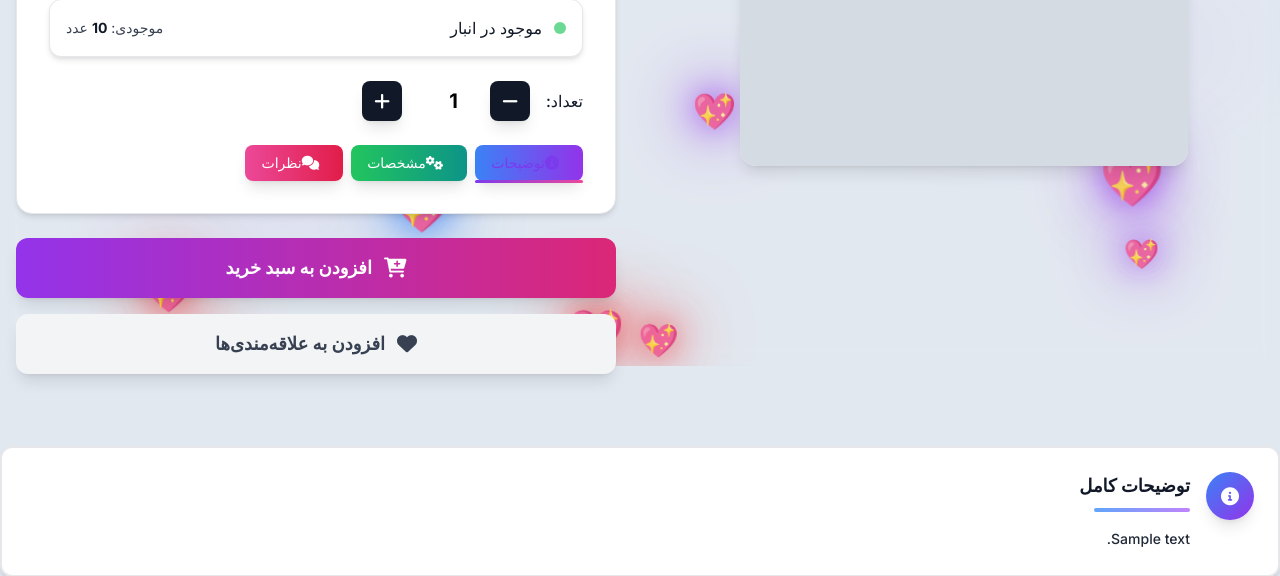
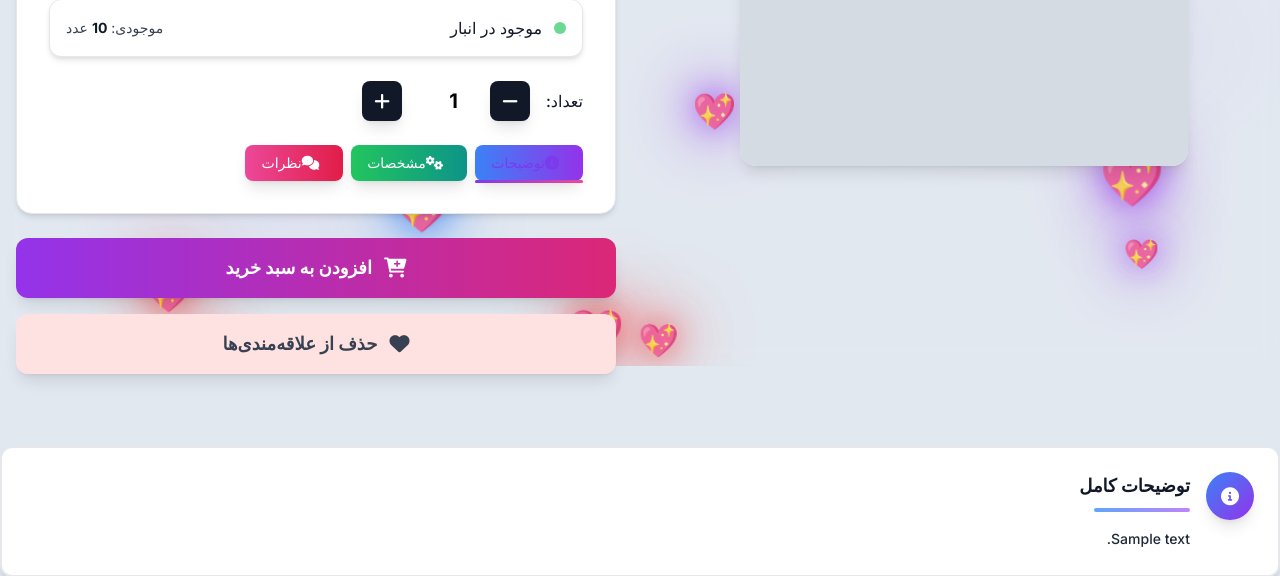
Before and after one commit to AbolfazlMohammady/online_shop, a Django app: page /shop/product/sample/ in a window 1280 px wide. Shown: the part 434-1010 px from the top of the page. Run offline with Django 5.2, Linux system fonts and the light colour scheme; a user stored in the database is signed in; tables that the repository leaves empty hold one stand-in row (values such as "Sample post"); grey boxes marked "Sample" are stand-in pictures; some libraries are stand-ins or nearby versions.

Commit message:
علاقه مندپی تمام

```diff
--- a/shop/templates/shop/product_detail.html
+++ b/shop/templates/shop/product_detail.html
@@ -216,9 +216,11 @@
                      </button>
 
                       <button id="btn-add-to-wishlist"
-                             class="w-full bg-gray-100 hover:bg-gray-200 dark:bg-gray-700 dark:hover:bg-gray-600 text-gray-700 dark:text-gray-300 py-4 rounded-xl font-bold text-lg transition-all duration-300 transform hover:scale-105 flex items-center justify-center gap-3 shadow-lg hover:shadow-xl">
-                         <i class="fas fa-heart text-xl"></i>
-                         افزودن به علاقه‌مندی‌ها
+                             class="w-full {% if is_in_wishlist %}bg-red-100 hover:bg-red-200 dark:bg-red-700 dark:hover:bg-red-600{% else %}bg-gray-100 hover:bg-gray-200 dark:bg-gray-700 dark:hover:bg-gray-600{% endif %} text-gray-700 dark:text-gray-300 py-4 rounded-xl font-bold text-lg transition-all duration-300 transform hover:scale-105 flex items-center justify-center gap-3 shadow-lg hover:shadow-xl"
+                             data-product-id="{{ product.id }}"
+                             onclick="toggleWishlistDetail('{{ product.id }}', this)">
+                         <i class="{% if is_in_wishlist %}fas{% else %}far{% endif %} fa-heart text-xl"></i>
+                         {% if is_in_wishlist %}حذف از علاقه‌مندی‌ها{% else %}افزودن به علاقه‌مندی‌ها{% endif %}
                      </button>
                  </div>
              </div>
@@ -540,5 +542,50 @@
 
 <!-- All page-specific scripts and styles were moved to static files -->
 
+{% block extra_js %}
+<script>
+async function postJson(url, data) {
+  const resp = await fetch(url, {
+    method: 'POST',
+    headers: { 'X-Requested-With': 'XMLHttpRequest', 'Content-Type': 'application/x-www-form-urlencoded', 'X-CSRFToken': getCsrfToken() },
+    body: new URLSearchParams(data)
+  });
+  return resp.json();
+}
+
+function getCsrfToken() {
+  const match = document.cookie.match(/(?:^|; )csrftoken=([^;]+)/);
+  return match ? decodeURIComponent(match[1]) : '';
+}
+
+async function toggleWishlistDetail(productId, btn) {
+  try {
+    btn.disabled = true;
+    const res = await postJson('{% url "shop:toggle_wishlist" %}', { product_id: productId });
+    const icon = btn.querySelector('i');
+    const buttonText = btn.textContent.trim();
+
+    if (res.added) {
+      icon.classList.remove('far');
+      icon.classList.add('fas');
+      btn.classList.remove('bg-gray-100', 'hover:bg-gray-200', 'dark:bg-gray-700', 'dark:hover:bg-gray-600');
+      btn.classList.add('bg-red-100', 'hover:bg-red-200', 'dark:bg-red-700', 'dark:hover:bg-red-600');
+      btn.innerHTML = btn.innerHTML.replace('افزودن به علاقه‌مندی‌ها', 'حذف از علاقه‌مندی‌ها');
+    } else {
+      icon.classList.remove('fas');
+      icon.classList.add('far');
+      btn.classList.remove('bg-red-100', 'hover:bg-red-200', 'dark:bg-red-700', 'dark:hover:bg-red-600');
+      btn.classList.add('bg-gray-100', 'hover:bg-gray-200', 'dark:bg-gray-700', 'dark:hover:bg-gray-600');
+      btn.innerHTML = btn.innerHTML.replace('حذف از علاقه‌مندی‌ها', 'افزودن به علاقه‌مندی‌ها');
+    }
+    btn.disabled = false;
+  } catch(e) {
+    btn.disabled = false;
+    console.error('Error toggling wishlist:', e);
+  }
+}
+</script>
+{% endblock %}
+
 <br>
 {% endblock %}
--- a/shop/views.py
+++ b/shop/views.py
@@ -162,11 +162,21 @@ def product_detail(request, slug):
         is_active=True
     ).exclude(id=product.id).select_related('category', 'brand').prefetch_related('images')[:4]
 
+    # Check if product is in user's wishlist
+    is_in_wishlist = False
+    if request.user.is_authenticated:
+        try:
+            wishlist = Wishlist.objects.get(user=request.user)
+            is_in_wishlist = wishlist.products.filter(id=product.id).exists()
+        except Wishlist.DoesNotExist:
+            pass
+
     context = {
         'product': product,
         'comments': comments,
         'related_products': related_products,
         'similar_products': similar_products,
+        'is_in_wishlist': is_in_wishlist,
     }
 
     return render(request, 'shop/product_detail.html', context)
--- a/static/js/product_detail.js
+++ b/static/js/product_detail.js
@@ -312,31 +312,8 @@
       setTimeout(() => el.classList.remove('animate-pulse'), 600);
     }
 
-    if (addToWishlistBtn) {
-      addToWishlistBtn.addEventListener('click', async function() {
-        const productId = root.dataset.productId;
-
-        // Use the addToWishlist function from main.js if available
-        if (typeof window.addToWishlist === 'function') {
-          window.addToWishlist(productId, { stopPropagation: () => {} });
-        } else {
-          // Fallback to local implementation
-          try {
-            const resp = await fetch('/shop/api/toggle-wishlist/', {
-              method: 'POST',
-              headers: { 'X-Requested-With': 'XMLHttpRequest' },
-              body: new URLSearchParams({ product_id: productId })
-            });
-            if (resp.ok) {
-              const data = await resp.json();
-              showNotification(data.added ? 'به علاقه‌مندی‌ها اضافه شد' : 'از علاقه‌مندی‌ها حذف شد', 'success');
-              return;
-            }
-          } catch (_) {}
-          showNotification('برای استفاده از علاقه‌مندی‌ها وارد شوید', 'error');
-        }
-      });
-    }
+    // Wishlist button functionality is now handled in the HTML template
+    // The button has onclick="toggleWishlistDetail('{{ product.id }}', this)" which calls the function defined in the template
   }
 
   document.addEventListener('DOMContentLoaded', wireUp);
```
